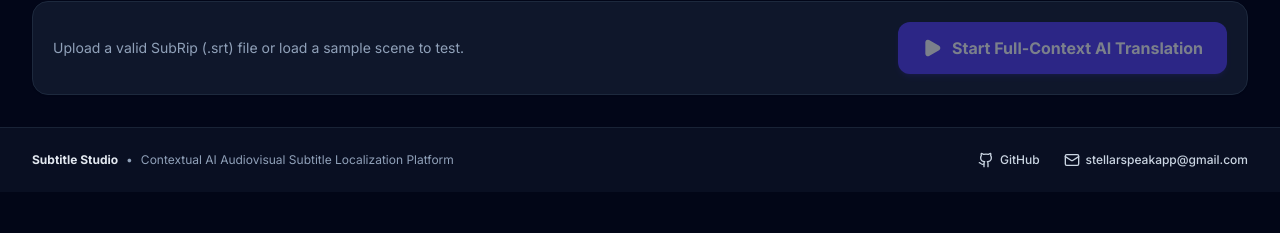
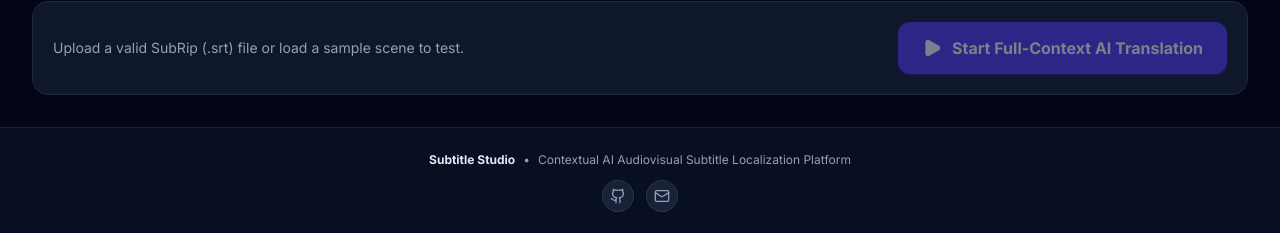
Before and after one commit to evile92/subtitle-studio, a Next.js app: page / in a window 1280 px wide. Shown: the part 1621-1854 px from the top of the page. Before the commit the page ends 1813 px from the top, so only its background shows below. Built offline with nearby package versions, Linux system fonts and the light colour scheme; no server answers.

Commit message:
style: center footer branding on top with modern circular icon buttons for GitHub and Email

```diff
--- a/src/app/page.tsx
+++ b/src/app/page.tsx
@@ -825,9 +825,9 @@ export default function HomePage() {
       </main>
 
       {/* Footer */}
-      <footer className="mt-auto border-t border-slate-200 dark:border-slate-800/80 bg-white/70 dark:bg-slate-900/60 backdrop-blur-md py-6 text-xs text-slate-500 dark:text-slate-400">
-        <div className="max-w-7xl mx-auto px-4 sm:px-6 lg:px-8 flex flex-col sm:flex-row items-center justify-between gap-4">
-          <div className="flex items-center gap-2">
+      <footer className="mt-auto border-t border-slate-200 dark:border-slate-800/80 bg-white/70 dark:bg-slate-900/60 backdrop-blur-md py-6">
+        <div className="max-w-7xl mx-auto px-4 sm:px-6 lg:px-8 flex flex-col items-center justify-center gap-3 text-center">
+          <div className="flex flex-wrap items-center justify-center gap-2 text-xs text-slate-500 dark:text-slate-400">
             <span className="font-bold text-slate-800 dark:text-slate-200">Subtitle Studio</span>
             <span>•</span>
             <span>
@@ -837,22 +837,24 @@ export default function HomePage() {
             </span>
           </div>
 
-          <div className="flex flex-wrap items-center gap-4 sm:gap-6">
+          <div className="flex items-center justify-center gap-3">
             <a
               href="https://github.com/evile92/subtitle-studio"
               target="_blank"
               rel="noopener noreferrer"
-              className="inline-flex items-center gap-1.5 font-medium text-slate-700 dark:text-slate-300 hover:text-indigo-600 dark:hover:text-indigo-400 transition-colors"
+              title="GitHub Repository"
+              aria-label="GitHub Repository"
+              className="w-8 h-8 rounded-full flex items-center justify-center bg-slate-100 hover:bg-slate-200 dark:bg-slate-800/80 dark:hover:bg-slate-700 text-slate-600 hover:text-slate-900 dark:text-slate-400 dark:hover:text-white transition-all border border-slate-200/80 dark:border-slate-700/60 shadow-xs hover:scale-105"
             >
               <GithubIcon className="w-4 h-4" />
-              <span>GitHub</span>
             </a>
             <a
               href="mailto:stellarspeakapp@gmail.com"
-              className="inline-flex items-center gap-1.5 font-medium text-slate-700 dark:text-slate-300 hover:text-indigo-600 dark:hover:text-indigo-400 transition-colors"
+              title="stellarspeakapp@gmail.com"
+              aria-label="stellarspeakapp@gmail.com"
+              className="w-8 h-8 rounded-full flex items-center justify-center bg-slate-100 hover:bg-slate-200 dark:bg-slate-800/80 dark:hover:bg-slate-700 text-slate-600 hover:text-indigo-600 dark:text-slate-400 dark:hover:text-indigo-400 transition-all border border-slate-200/80 dark:border-slate-700/60 shadow-xs hover:scale-105"
             >
               <Mail className="w-4 h-4" />
-              <span>stellarspeakapp@gmail.com</span>
             </a>
           </div>
         </div>
```
